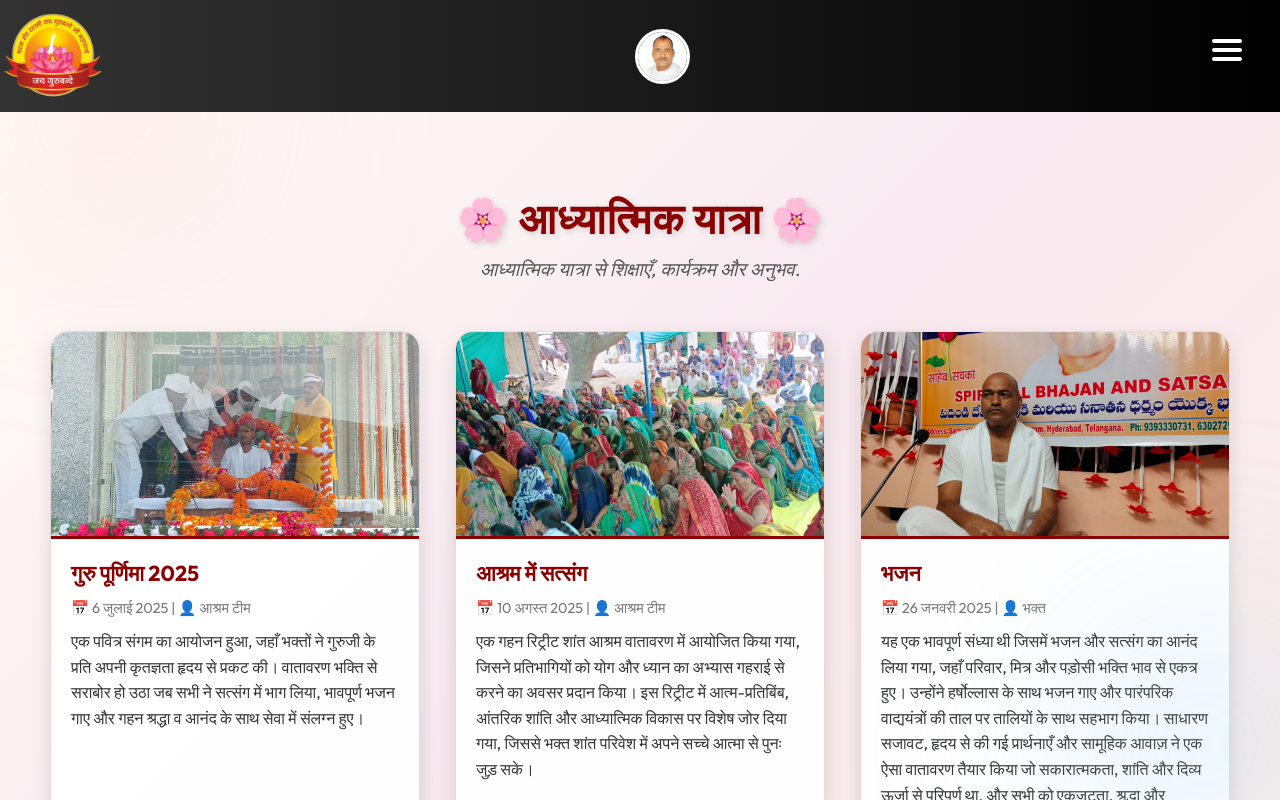
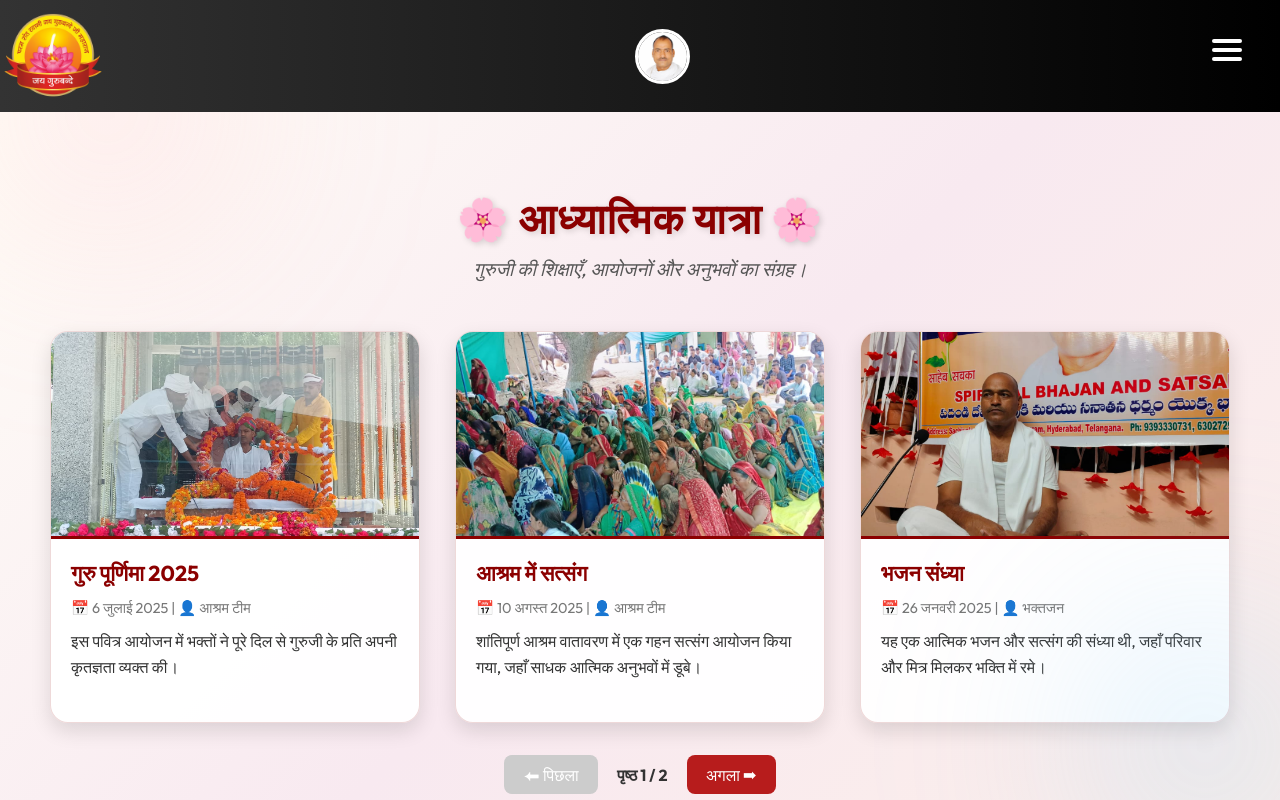
Before and after one commit to vikashsingh813/jaygurubandey, a React (Vite) app: page /blog in a window 1280 px wide. Built offline with nearby package versions, Linux system fonts and the light colour scheme.

Commit message:
Inital Commit

```diff
--- a/src/pages/Blog.css
+++ b/src/pages/Blog.css
@@ -242,3 +242,70 @@
     font-size: 1.1rem;
   }
 }
+
+
+/* ===== Blog Pagination (scoped only to Blog page) ===== */
+.blog-container .pagination {
+  display: flex;
+  justify-content: center;
+  align-items: center;
+  gap: 1.2rem;
+  margin-top: 2rem;
+  flex-wrap: wrap;
+}
+
+.blog-container .pagination button {
+  background: #b71c1c;
+  color: white;
+  padding: 0.6rem 1.2rem;
+  border: none;
+  border-radius: 8px;
+  cursor: pointer;
+  transition: 0.3s ease;
+  font-size: 1rem;
+}
+
+.blog-container .pagination button:hover:not(:disabled) {
+  background: #8b0000;
+}
+
+.blog-container .pagination button:disabled {
+  background: #ccc;
+  cursor: not-allowed;
+}
+
+.blog-container .pagination .page-info {
+  font-weight: bold;
+  color: #333;
+  font-size: 1rem;
+}
+
+/* ===== Responsive Tweaks ===== */
+@media (max-width: 768px) {
+  .blog-container .pagination {
+    gap: 0.8rem;
+  }
+  .blog-container .pagination button {
+    padding: 0.5rem 1rem;
+    font-size: 0.95rem;
+  }
+  .blog-container .pagination .page-info {
+    font-size: 0.9rem;
+  }
+}
+
+@media (max-width: 480px) {
+  .blog-container .pagination {
+    gap: 0.5rem;
+    flex-direction: column;
+  }
+  .blog-container .pagination button {
+    width: 100%;
+    padding: 0.6rem 0;
+    font-size: 0.9rem;
+  }
+  .blog-container .pagination .page-info {
+    font-size: 0.85rem;
+    margin-top: 0.5rem;
+  }
+}
--- a/src/pages/Blog.jsx
+++ b/src/pages/Blog.jsx
@@ -1,14 +1,14 @@
 import React, { useState, useEffect } from "react";
 import "./Blog.css";
-import blog1a from "../assets/photo4.jpg"; // first blog1 image
-import blog1b from "../assets/photo25.jpg"; // second blog1 image
-import blog2a from "../assets/photo3.jpg";  // first blog2 image
-import blog2b from "../assets/photo27.jpg"; // second blog2 image
-import blog2c from "../assets/photo28.jpg"; // third blog2 image
-import blog2d from "../assets/photo29.jpg"; // fourth blog2 image
-import blog3a from "../assets/photo5.jpg";   // blog3 image
-import blog3b from "../assets/photo26.jpg";  // blog3 image
-import blog3c from "../assets/photo30.jpg";  // blog3 image
+import blog1a from "../assets/photo4.jpg";
+import blog1b from "../assets/photo25.jpg";
+import blog2a from "../assets/photo3.jpg";
+import blog2b from "../assets/photo27.jpg";
+import blog2c from "../assets/photo28.jpg";
+import blog2d from "../assets/photo29.jpg";
+import blog3a from "../assets/photo5.jpg";
+import blog3b from "../assets/photo26.jpg";
+import blog3c from "../assets/photo30.jpg";
 
 const Blog = () => {
   const [isModalOpen, setIsModalOpen] = useState(false);
@@ -16,38 +16,18 @@ const Blog = () => {
   const [review, setReview] = useState({ name: "", message: "", rating: 0 });
   const [reviews, setReviews] = useState({});
   const [currentImages, setCurrentImages] = useState({});
+  const [currentPage, setCurrentPage] = useState(1);
 
   const posts = [
-    {
-      id: 1,
-      images: [blog1a, blog1b],
-      title: "गुरु पूर्णिमा 2025",
-      date: "6 जुलाई 2025",
-      author: "आश्रम टीम",
-      description:
-        "एक पवित्र संगम का आयोजन हुआ, जहाँ भक्तों ने गुरुजी के प्रति अपनी कृतज्ञता हृदय से प्रकट की। वातावरण भक्ति से सराबोर हो उठा जब सभी ने सत्संग में भाग लिया, भावपूर्ण भजन गाए और गहन श्रद्धा व आनंद के साथ सेवा में संलग्न हुए।",
-    },
-    {
-      id: 2,
-      images: [blog2a, blog2b, blog2c, blog2d],
-      title: "आश्रम में सत्संग",
-      date: "10 अगस्त 2025",
-      author: "आश्रम टीम",
-      description:
-        "एक गहन रिट्रीट शांत आश्रम वातावरण में आयोजित किया गया, जिसने प्रतिभागियों को योग और ध्यान का अभ्यास गहराई से करने का अवसर प्रदान किया। इस रिट्रीट में आत्म-प्रतिबिंब, आंतरिक शांति और आध्यात्मिक विकास पर विशेष जोर दिया गया, जिससे भक्त शांत परिवेश में अपने सच्चे आत्मा से पुनः जुड़ सके।",
-    },
-    {
-      id: 3,
-      images: [blog3a, blog3b, blog3c],
-      title: "भजन",
-      date: "26 जनवरी 2025",
-      author: "भक्त",
-      description:
-        "यह एक भावपूर्ण संध्या थी जिसमें भजन और सत्संग का आनंद लिया गया, जहाँ परिवार, मित्र और पड़ोसी भक्ति भाव से एकत्र हुए। उन्होंने हर्षोल्लास के साथ भजन गाए और पारंपरिक वाद्ययंत्रों की ताल पर तालियों के साथ सहभाग किया। साधारण सजावट, हृदय से की गई प्रार्थनाएँ और सामूहिक आवाज़ ने एक ऐसा वातावरण तैयार किया जो सकारात्मकता, शांति और दिव्य ऊर्जा से परिपूर्ण था, और सभी को एकजुटता, श्रद्धा और आंतरिक सामंजस्य की शक्ति की याद दिलाई।",
-    },
+    { id: 1, images: [blog1a, blog1b], title: "गुरु पूर्णिमा 2025", date: "6 जुलाई 2025", author: "आश्रम टीम", description: "इस पवित्र आयोजन में भक्तों ने पूरे दिल से गुरुजी के प्रति अपनी कृतज्ञता व्यक्त की।" },
+    { id: 2, images: [blog2a, blog2b, blog2c, blog2d], title: "आश्रम में सत्संग", date: "10 अगस्त 2025", author: "आश्रम टीम", description: "शांतिपूर्ण आश्रम वातावरण में एक गहन सत्संग आयोजन किया गया, जहाँ साधक आत्मिक अनुभवों में डूबे।" },
+    { id: 3, images: [blog3a, blog3b, blog3c], title: "भजन संध्या", date: "26 जनवरी 2025", author: "भक्तजन", description: "यह एक आत्मिक भजन और सत्संग की संध्या थी, जहाँ परिवार और मित्र मिलकर भक्ति में रमे।" },
+    { id: 4, images: [blog1a, blog1b], title: "सेवा और समाजिक कार्य", date: "15 फरवरी 2025", author: "आश्रम स्वयंसेवक", description: "भक्तों ने स्वच्छता अभियान, भोजन वितरण और अन्य सेवा गतिविधियों में भाग लिया।" },
+    { id: 5, images: [blog2a, blog2b, blog2c, blog2d], title: "ध्यान रिट्रीट", date: "20 मार्च 2025", author: "आश्रम टीम", description: "तीन दिवसीय ध्यान रिट्रीट का आयोजन किया गया ताकि साधक मौन और ध्यान में गहरी आत्मीयता अनुभव कर सकें।" },
+    { id: 6, images: [blog3a, blog3b, blog3c], title: "दीपावली महोत्सव", date: "12 नवम्बर 2025", author: "समुदाय", description: "आश्रम को दीपों और फूलों से सजाया गया और भक्तजन मिलकर दीपावली का उत्सव मनाए।" },
   ];
 
-  // Slideshow effect for ALL posts dynamically
+  // Slideshow effect
   useEffect(() => {
     const interval = setInterval(() => {
       setCurrentImages((prev) => {
@@ -58,13 +38,24 @@ const Blog = () => {
         return updated;
       });
     }, 3000);
-
     return () => clearInterval(interval);
   }, [posts]);
 
-  const handleReadMore = (post) => {
-    setSelectedPost(post);
-    setIsModalOpen(true);
+  // Pagination logic
+  const postsPerPage = 3;
+  const totalPages = Math.ceil(posts.length / postsPerPage);
+  const indexOfLastPost = currentPage * postsPerPage;
+  const indexOfFirstPost = indexOfLastPost - postsPerPage;
+  const currentPosts = posts.slice(indexOfFirstPost, indexOfLastPost);
+
+  const handlePrev = () => {
+    if (currentPage > 1) setCurrentPage(currentPage - 1);
+    window.scrollTo({ top: 0, behavior: "smooth" });
+  };
+
+  const handleNext = () => {
+    if (currentPage < totalPages) setCurrentPage(currentPage + 1);
+    window.scrollTo({ top: 0, behavior: "smooth" });
   };
 
   const handleChange = (e) => {
@@ -98,11 +89,11 @@ const Blog = () => {
     <div className="blog-container">
       <h2 className="blog-title">🌸 आध्यात्मिक यात्रा 🌸</h2>
       <p className="blog-subtitle">
-        आध्यात्मिक यात्रा से शिक्षाएँ, कार्यक्रम और अनुभव.
+        गुरुजी की शिक्षाएँ, आयोजनों और अनुभवों का संग्रह।
       </p>
 
       <div className="blog-grid">
-        {posts.map((post) => (
+        {currentPosts.map((post) => (
           <div key={post.id} className="blog-card">
             <img
               src={post.images[currentImages[post.id] || 0]}
@@ -115,7 +106,7 @@ const Blog = () => {
 
               {reviews[post.id] && reviews[post.id].length > 0 && (
                 <div className="review-list">
-                  <h4>Devotees' Reviews:</h4>
+                  <h4>भक्तों की समीक्षा:</h4>
                   {reviews[post.id].map((r, index) => (
                     <div key={index} className="review-item">
                       <strong>{r.name}</strong> {renderStars(r.rating)}
@@ -129,30 +120,37 @@ const Blog = () => {
         ))}
       </div>
 
+      {/* Previous / Next Pagination */}
+      <div className="pagination">
+        <button onClick={handlePrev} disabled={currentPage === 1}>⬅ पिछला</button>
+        <span className="page-info">पृष्ठ {currentPage} / {totalPages}</span>
+        <button onClick={handleNext} disabled={currentPage === totalPages}>अगला ➡</button>
+      </div>
+
       {/* Modal for review */}
       {isModalOpen && selectedPost && (
         <div className="modal-overlay">
           <div className="modal">
-            <h3>Share Your Review for "{selectedPost.title}"</h3>
+            <h3>"{selectedPost.title}" के लिए अपनी समीक्षा साझा करें</h3>
             <form onSubmit={handleSubmit}>
               <input
                 type="text"
                 name="name"
-                placeholder="Your Name"
+                placeholder="आपका नाम"
                 value={review.name}
                 onChange={handleChange}
                 required
               />
               <textarea
                 name="message"
-                placeholder="Write your review..."
+                placeholder="अपनी समीक्षा लिखें..."
                 value={review.message}
                 onChange={handleChange}
                 required
               />
               <div style={{ marginBottom: "10px" }}>
-                <strong>Rating: </strong>
-                {[1, 2, 3, 4, 5].map((i) => (
+                <strong>रेटिंग: </strong>
+                {[1,2,3,4,5].map((i) => (
                   <span
                     key={i}
                     onClick={() => handleStarClick(i)}
@@ -162,20 +160,12 @@ const Blog = () => {
                       color: i <= review.rating ? "#FFD700" : "#ccc",
                       marginRight: "5px",
                     }}
-                  >
-                    ★
-                  </span>
+                  >★</span>
                 ))}
               </div>
               <div className="modal-buttons">
-                <button type="submit" className="submit-btn">Submit</button>
-                <button
-                  type="button"
-                  className="cancel-btn"
-                  onClick={() => setIsModalOpen(false)}
-                >
-                  Cancel
-                </button>
+                <button type="submit" className="submit-btn">सबमिट</button>
+                <button type="button" className="cancel-btn" onClick={() => setIsModalOpen(false)}>रद्द करें</button>
               </div>
             </form>
           </div>
```
